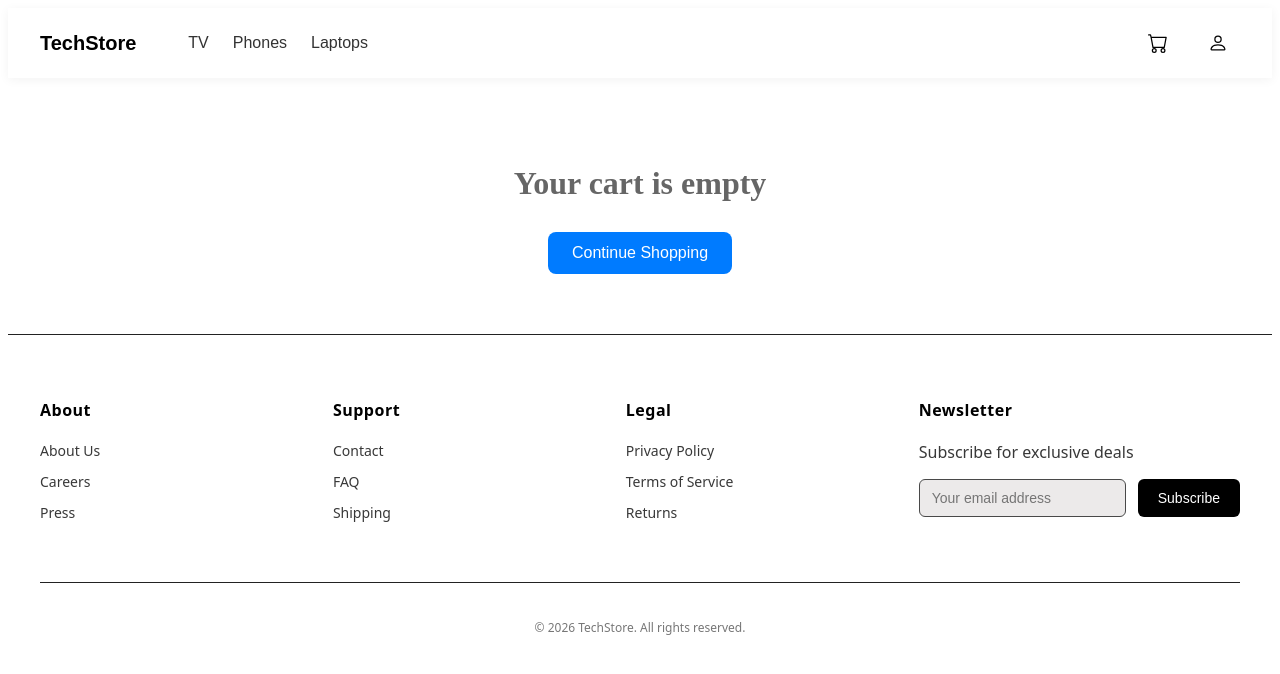
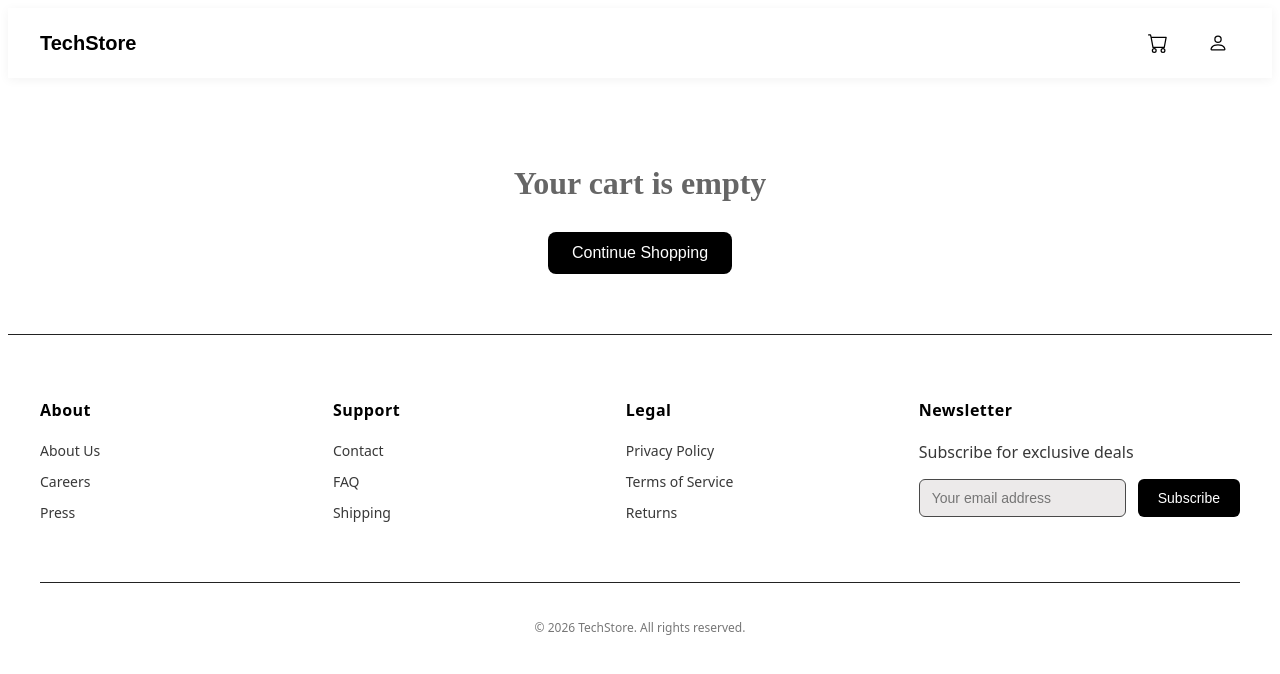
Before and after one commit to kostya20001/Ecommerce2, a React (Vite) app in the folder my-app/: page / in a window 1280 px wide. Both pictures are taken after a click on the button 1158 px from the left and 43 px from the top of the page. Shown: the top 674 px of the page. Built offline with nearby package versions, Linux system fonts and the light colour scheme.

Commit message:
Add no vition btns HEADER in Cart

```diff
--- a/my-app/src/CartPage.css
+++ b/my-app/src/CartPage.css
@@ -25,7 +25,7 @@
 
 .continue-shopping-btn {
   padding: 12px 24px;
-  background-color: #007bff;
+  background-color: #000000;
   color: white;
   border: none;
   border-radius: 8px;
@@ -35,7 +35,7 @@
 }
 
 .continue-shopping-btn:hover {
-  background-color: #0056b3;
+  background-color: #4e4e4e;
 }
 
 /* Две колонки */
--- a/my-app/src/Header.css
+++ b/my-app/src/Header.css
@@ -110,3 +110,7 @@
   padding: 0 5px;
   border-radius: 12px;
 }
+
+.header nav.hidden {
+  display: none;
+}
--- a/my-app/src/Header.jsx
+++ b/my-app/src/Header.jsx
@@ -17,7 +17,7 @@ const Header = () => {
           >
             TechStore
           </button>
-          <nav>
+          <nav className={pageType === 'cart' ? 'hidden' : ''}>
         <button
         className={pageType === 'tv' ? 'active' : ''}
         onClick={() => setPageType('tv')}
```
